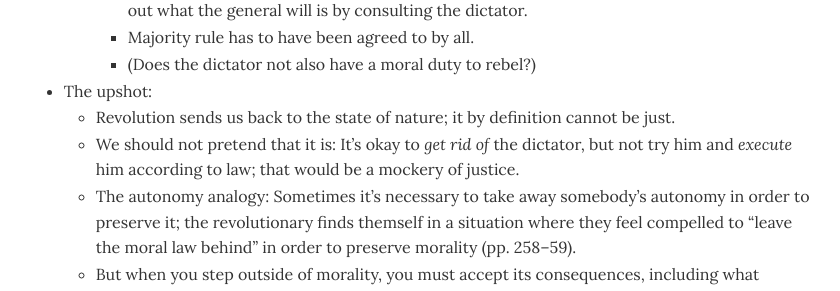
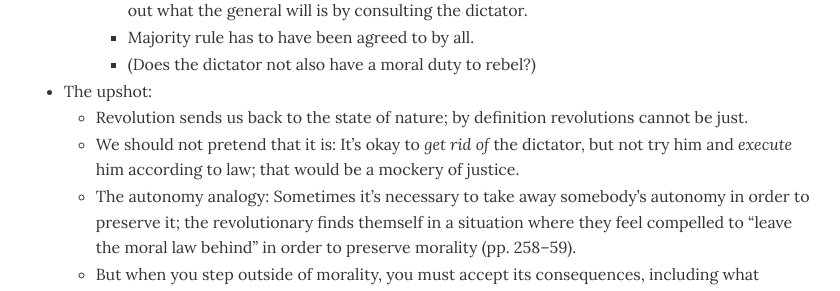
Before and after one commit to dingherself/ethics, a Jekyll site: the page built from handouts/_posts/2025-11-24-korsgaard.md, in a window 1280 px wide and 900 px high, scrolled down 1656 px. Shown: the part 153-444 px from the top of the window, without its empty margins (216-1056 px from the left). Built offline with Jekyll 4.4.1, drawn with Linux system fonts in a browser that asks for light colours.

Commit message:
better language

```diff
--- a/handouts/_posts/2025-11-24-korsgaard.md
+++ b/handouts/_posts/2025-11-24-korsgaard.md
@@ -54,7 +54,7 @@ Can governments fail to express the general will?
     - Majority rule has to have been agreed to by all.
     - (Does the dictator not also have a moral duty to rebel?)
 - The upshot:
-  - Revolution sends us back to the state of nature; it by definition cannot be just.
+  - Revolution sends us back to the state of nature; by definition revolutions cannot be just.
   - We should not pretend that it is: It’s okay to *get rid of* the dictator, but not try him and *execute* him according to law; that would be a mockery of justice.
   - The autonomy analogy: Sometimes it’s necessary to take away somebody’s autonomy in order to preserve it; the revolutionary finds themself in a situation where they feel compelled to “leave the moral law behind” in order to preserve morality (pp. 258–59).
   - But when you step outside of morality, you must accept its consequences, including what happens when you fail.
```
